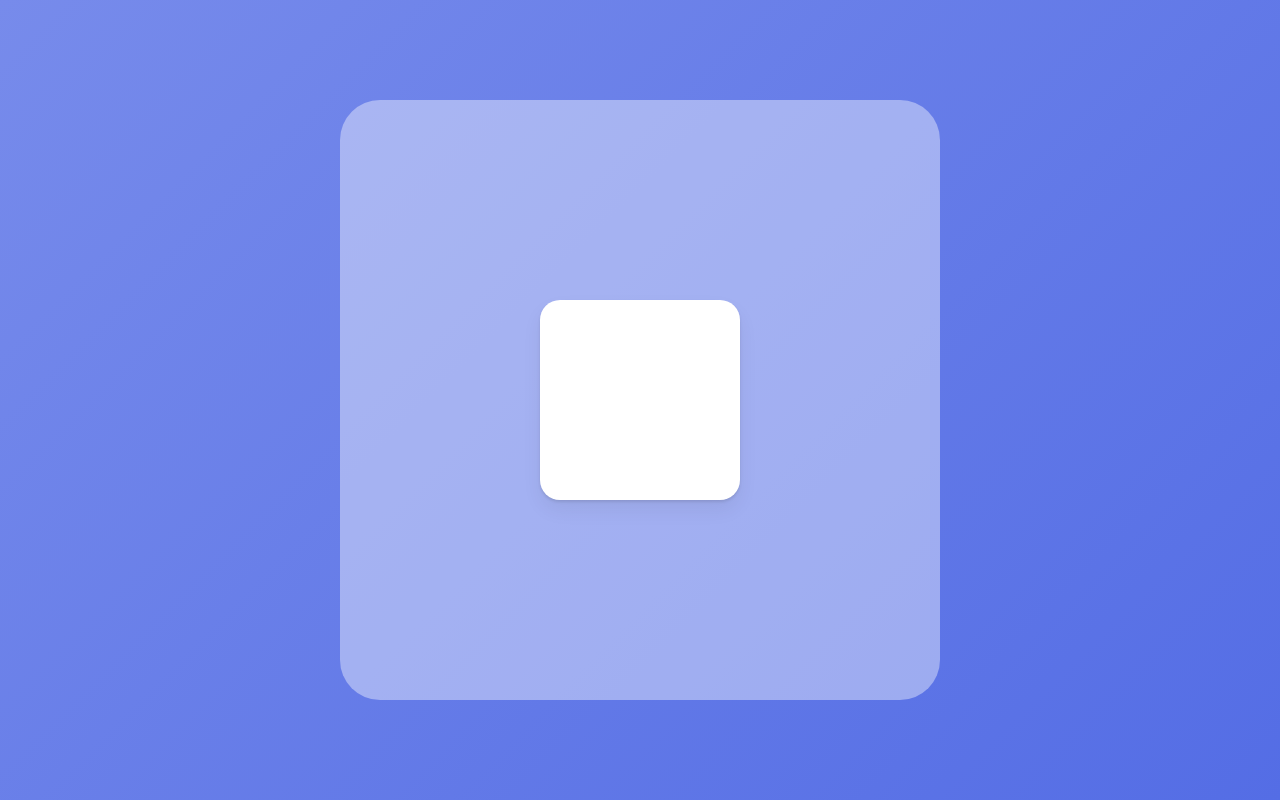
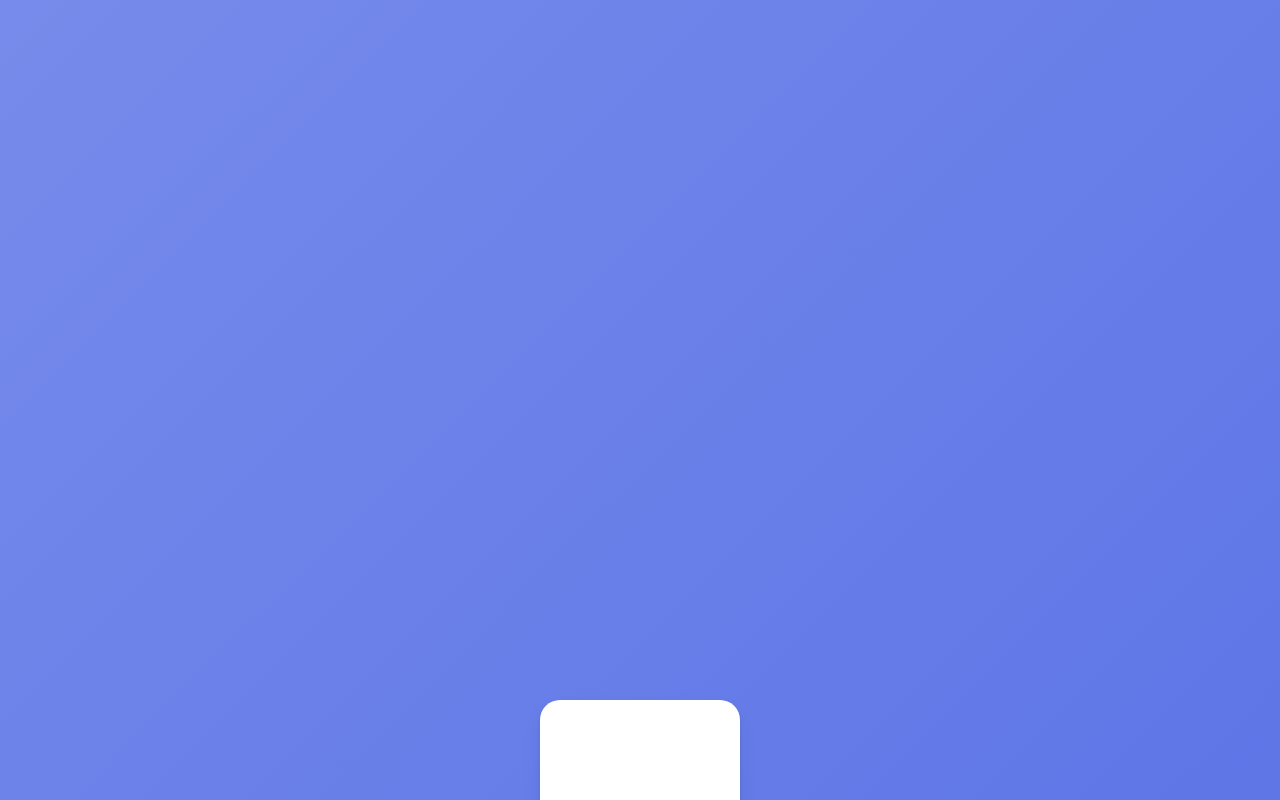
Before and after one commit to aeuna/animation-challenge, a React (Create React App) app: page / in a window 1280 px wide. Shown: the top 800 px of the page. Built offline with nearby package versions, Linux system fonts and the light colour scheme.

Commit message:
motion values part

```diff
--- a/src/App.tsx
+++ b/src/App.tsx
@@ -1,23 +1,14 @@
-import React, { useRef } from 'react';
+import React, { useEffect, useRef } from 'react';
 import styled from 'styled-components';
-import { motion } from 'framer-motion';
+import { motion, useMotionValue, useTransform, useViewportScroll } from 'framer-motion';
 
-const Wrapper = styled.div`
-  height: 100vh;
+const Wrapper = styled(motion.div)`
+  height: 200vh;
   width: 100vw;
   display: flex;
   justify-content: center;
   align-items: center;
-`;
-
-const BiggerBox = styled.div`
-  width: 600px;
-  height: 600px;
-  background-color: rgba(255, 255, 255, 0.4);
-  border-radius: 40px;
-  display: flex;
-  justify-content: center;
-  align-items: center;
+  background: linear-gradient(135deg, #778beb, #546de5);
 `;
 
 const Box = styled(motion.div)`
@@ -34,12 +25,23 @@ const boxVariants = {
 };
 
 function App() {
-  const biggerBoxRef = useRef<HTMLDivElement>(null);
+  const x = useMotionValue(0);
+  const rotateZ = useTransform(x, [-800, 800], [-360, 360]);
+  const gradient = useTransform(
+    x,
+    [-800, 0, 800],
+    [
+      'linear-gradient(135deg, rgba(184, 233, 148,1.0), rgba(120, 224, 143,1.0))',
+      'linear-gradient(135deg, #778beb, #546de5)',
+      'linear-gradient(135deg, rgba(229, 80, 57,1.0), rgba(235, 47, 6,1.0))',
+    ]
+  );
+  const { scrollYProgress } = useViewportScroll();
+  const scale = useTransform(scrollYProgress, [0, 1], [1, 5]);
+
   return (
-    <Wrapper>
-      <BiggerBox ref={biggerBoxRef}>
-        <Box drag dragSnapToOrigin dragElastic={0.5} dragConstraints={biggerBoxRef} variants={boxVariants} whileHover="hover" whileTap="click" />
-      </BiggerBox>
+    <Wrapper style={{ background: gradient }}>
+      <Box style={{ x, rotateZ, scale }} drag="x" dragSnapToOrigin variants={boxVariants} />
     </Wrapper>
   );
 }
--- a/src/index.tsx
+++ b/src/index.tsx
@@ -61,7 +61,6 @@ body {
   font-family: 'Source Sans Pro', sans-serif;
   color:black;
   line-height: 1.2;
-  background:linear-gradient(135deg,#778beb,#546de5);
 }
 a {
   text-decoration:none;
```
